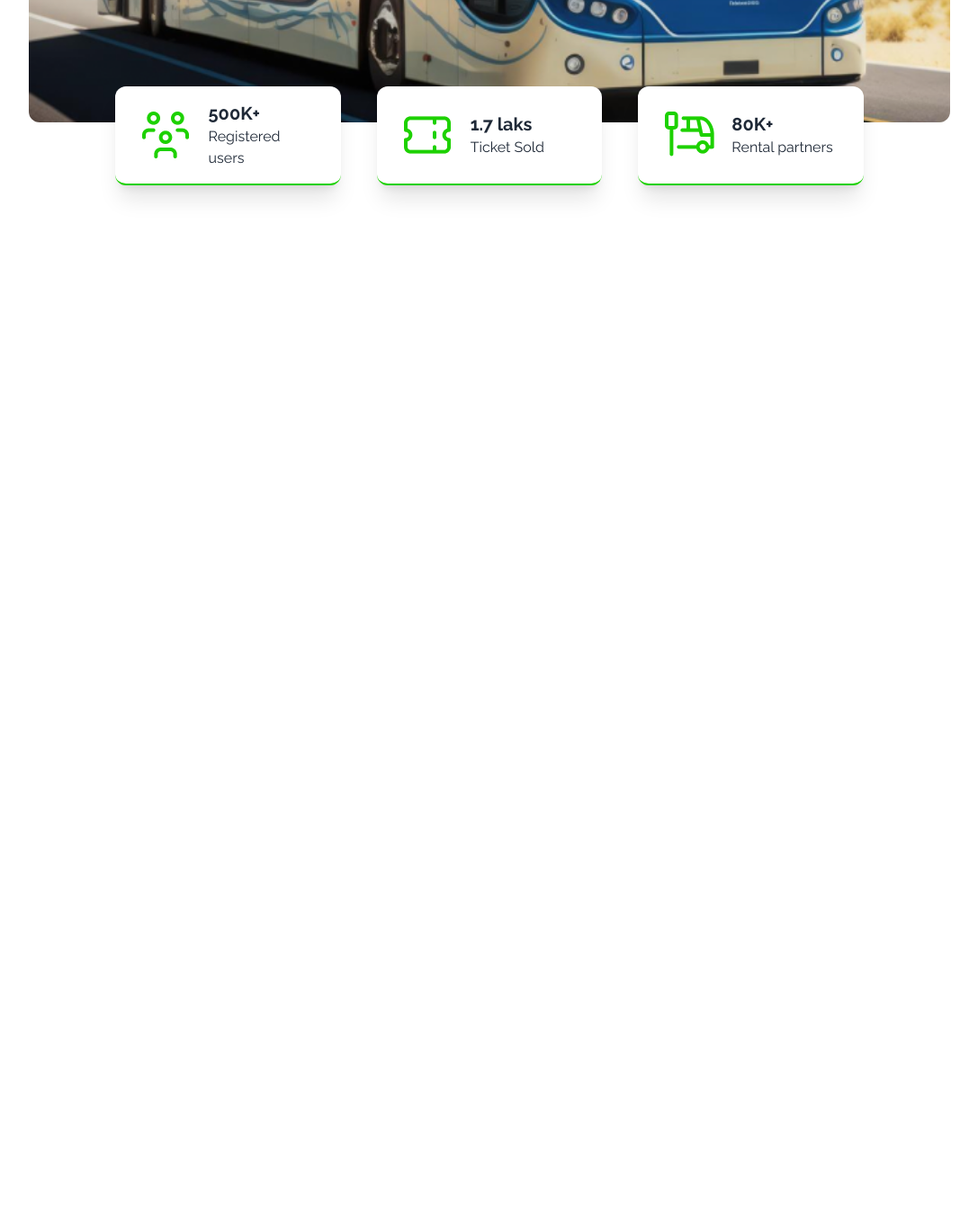
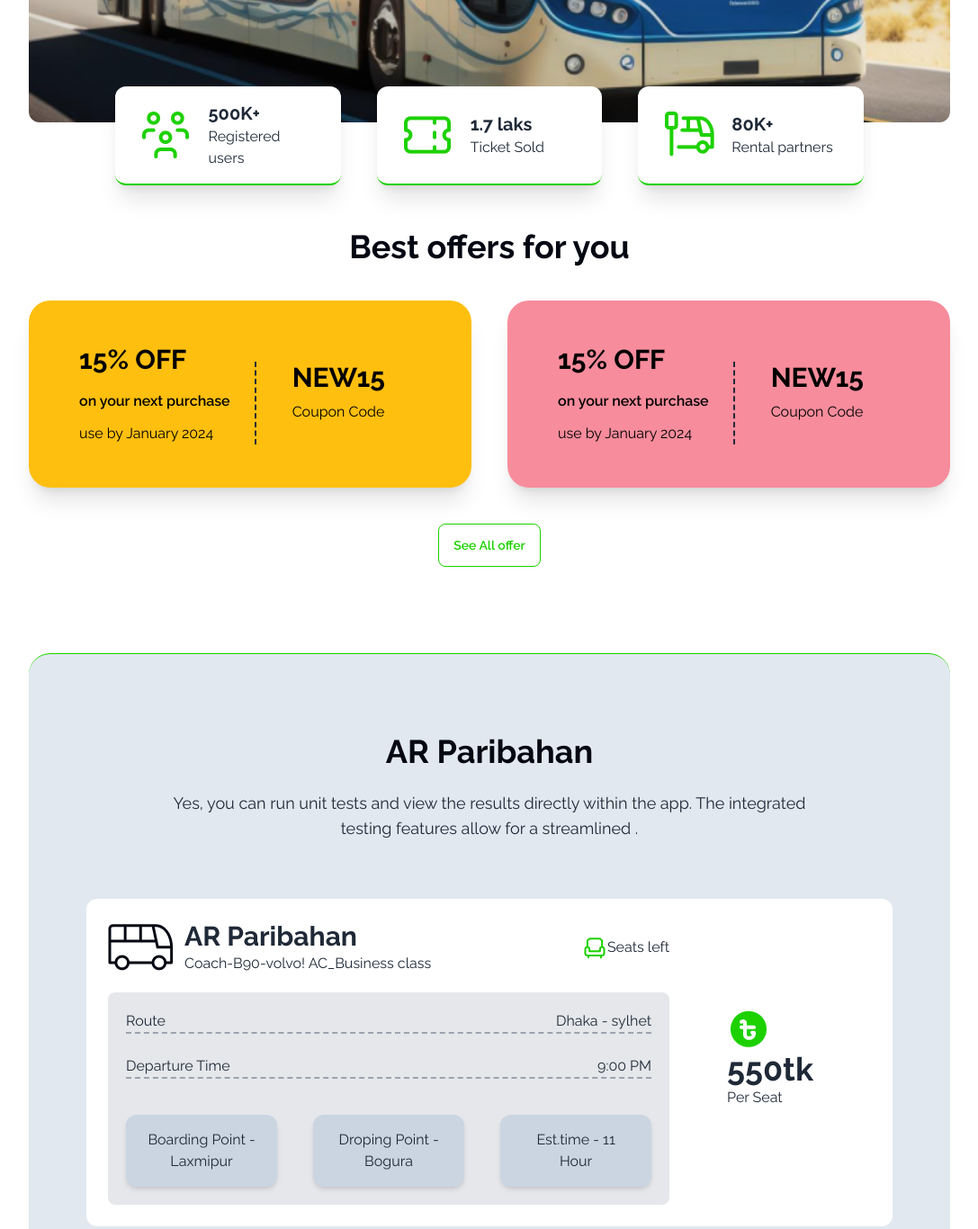
Before and after one commit to ashiqurAlways/smart-ticketing-A5, a plain HTML site: page index.html in a window 1280 px wide. Shown: the part 792-2158 px from the top of the page at 90% size, without its empty margins (96-1183 px from the left). Before the commit the page ends 1038 px from the top, so only its background shows below. Drawn offline with nearby package versions, Linux system fonts and the light colour scheme.

Commit message:
addede Best offers section

```diff
--- a/index.html
+++ b/index.html
@@ -4,7 +4,7 @@
 <head>
   <meta charset="UTF-8">
   <meta name="viewport" content="width=device-width, initial-scale=1.0">
-  <title>Document</title>
+  <title>Easy Ticket</title>
   <link href="https://cdn.jsdelivr.net/npm/daisyui@4.7.2/dist/full.min.css" rel="stylesheet" type="text/css" />
   <script src="https://cdn.tailwindcss.com"></script>
 
@@ -81,6 +81,115 @@
     </section>
   </header>
 
+  <main>
+    <!-- Coupon Code section -->
+    <section>
+        <h3 class="text-[#030712] text-4xl font-bold text-center mt-12">Best offers for you</h3>
+
+        <div class=" grid grid-cols-12 gap-10">
+
+          <div class=" stat shadow-xl col-span-6 bg-[#FFBF0F] text-neutral-content mt-10 rounded-3xl">
+          <div class="card-body text-black flex-row justify-between">
+              <div>
+                  <h3 class="font-bold text-3xl">15% OFF</h3>
+                  <p class="font-semibold mt-4 mb-3">on your next purchase</p>
+                  <p>use by January 2024</p>
+              </div>
+              <div class="mt-5 border-l-2 border-dashed border-gray-800 px-10">
+                  <h3 class="font-bold text-3xl mb-2">NEW15</h3>
+                  <p>Coupon Code</p>
+              </div>
+          </div>
+          </div>
+
+
+          <div class=" stat shadow-xl col-span-6 bg-[#F78C9C] text-neutral-content mt-10 rounded-3xl">
+          <div class="card-body text-black flex-row justify-between">
+              <div class="">
+                  <h3 class="font-bold text-3xl">15% OFF</h3>
+                  <p class="font-semibold mt-4 mb-3">on your next purchase</p>
+                  <p>use by January 2024</p>
+              </div>
+              <div class="mt-5 border-l-2 border-dashed border-gray-800 px-10">
+                  <h3 class="font-bold text-3xl mb-2">NEW15</h3>
+                  <p>Coupon Code</p>
+              </div>
+          </div>
+          </div>
+      </div>
+
+      <div class=" text-center">
+          <button class="btn text-[#1DD100] btn-outline mt-10">See All offer</button>
+      </div>
+    </section>
+    <!-- ticket box section -->
+    <section class="bg-slate-200 p-16 mt-24 border-t border-solid border-[#1DD100] rounded-3xl">
+      <div class="text-center mb-10 p-6">
+        <h3 class="text-[#030712] text-4xl font-bold mb-6">AR Paribahan</h3>
+        <p class="text-lg font-normal">Yes, you can run unit tests and view the results directly within the app. The integrated <br>testing features allow  for a streamlined .</p>
+  </div>
+   <!-- available sit and Coach name section -->
+   <div class="">
+    <div class=" bg-white flex justify-between rounded-xl p-6">
+      <div>
+      <div class="flex justify-between ">
+          <div class="flex items-center gap-3 ">
+              <img src="./images/bus-logo.png" alt="">
+              <div>
+                  <h3 class="text-3xl font-bold">AR Paribahan</h3>
+                  <p>Coach-B90-volvo! AC_Business class</p>
+              </div>
+          </div>
+          <div class="flex items-center">
+              <img src="./images/seat-green.png" alt="">
+              <p> Seats left</p>
+          </div>
+      </div>
+
+        <!-- route, depature tiem section -->
+        <div class=" bg-gray-200 p-5 mt-5 rounded-lg">
+          <div class="flex justify-between border-b-2 border-dashed border-gray-400">
+              <div>
+                  <p>Route</p>
+              </div>
+              <div>
+                  <p>Dhaka - sylhet</p>
+              </div>
+          </div>
+          <div class="flex justify-between border-b-2 border-dashed border-gray-400 mt-6 mb-10 ">
+              <div>
+                 <p>Departure Time</p>
+              </div>
+              <div>
+                 <p>9:00 PM</p>
+              </div>
+          </div>
+          <div class="flex justify-between gap-10">
+              <div class="stat shadow-md bg-slate-300 rounded-xl text-center">
+                  <p>Boarding Point - Laxmipur</p>
+              </div>
+              <div class="stat shadow-md bg-slate-300 rounded-xl text-center">
+                  <p>Droping Point - Bogura</p>
+              </div>
+              <div class="stat shadow-md rounded-xl text-center bg-slate-300">
+                  <p>Est.time - 11 Hour</p>
+              </div>
+          </div>
+      </div>
+      </div>
+          <div class=""></div>
+          <div class=" mx-16">
+              <div class="mt-24">
+                  <img src="./images/fare.png" alt="">
+                  <h3 class="font-bold text-4xl">550tk</h3>
+                  <p>Per Seat</p>
+              </div>
+          </div>
+    </div>
+</div>
+    </section>
+  </main>
+
 
 </body>
 
```
